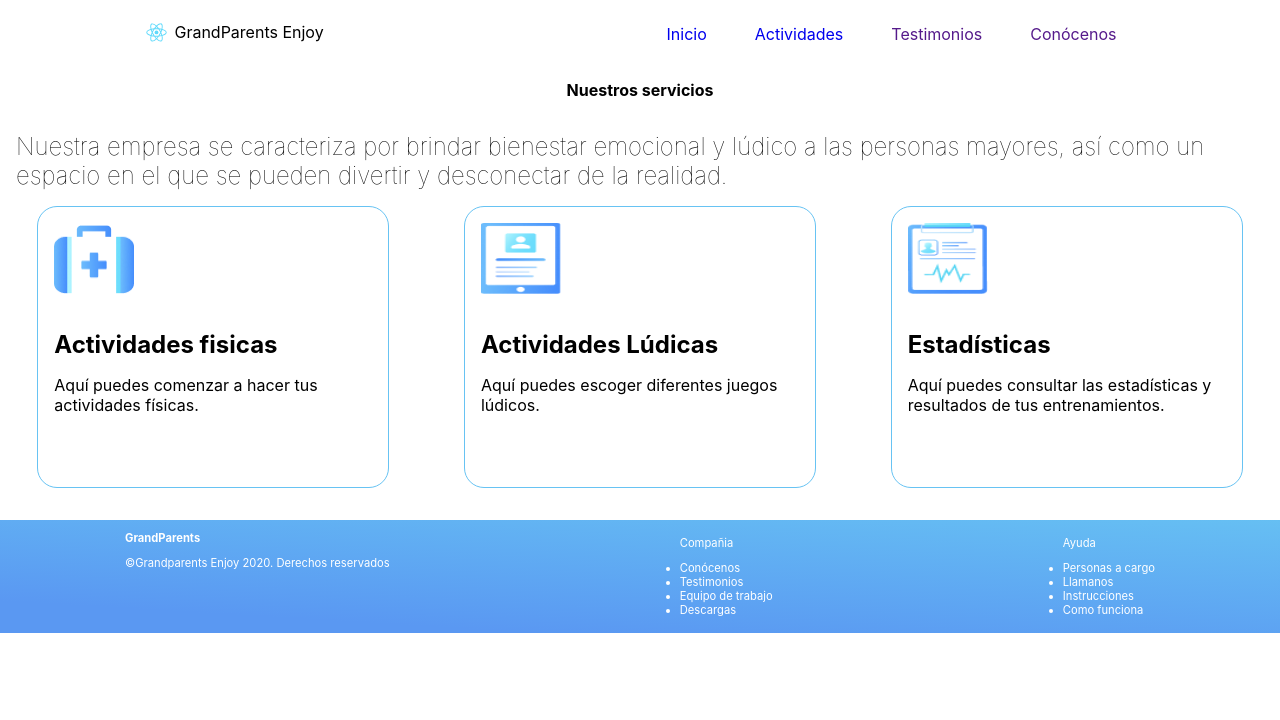
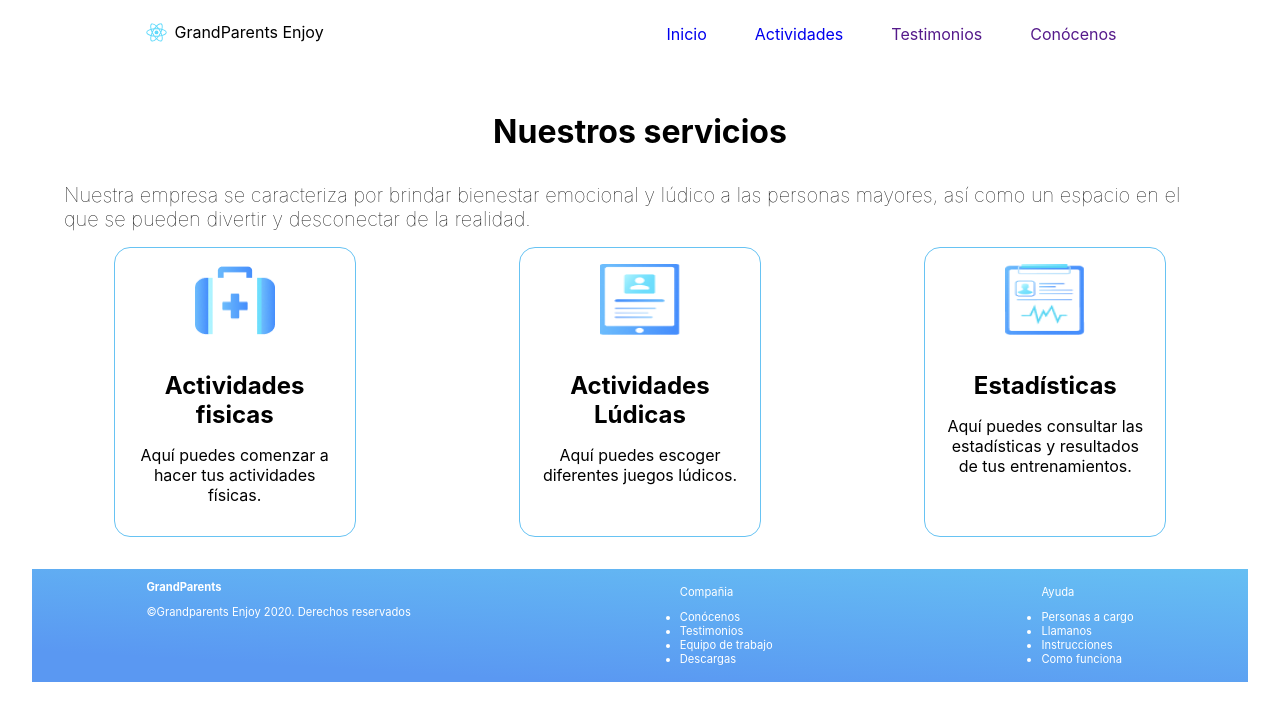
Before and after one commit to jssolarte/Proyecto-Desarrollo-web, a React (Create React App) app in the folder grandparents/: page /actividades in a window 1280 px wide. Shown: the top 720 px of the page. Built offline with nearby package versions, Linux system fonts and the light colour scheme.

Commit message:
activities styles fix

```diff
--- a/grandparents/src/Components/Home/actividades.js
+++ b/grandparents/src/Components/Home/actividades.js
@@ -21,7 +21,7 @@ function Actividades(){
   <Switch>
   <Route path="/actividades">
 
-        <div>
+        <div className="o-container-activities">
             <div className="o-title-p-activity">
              <h1 className="o-title-h1">Nuestros servicios</h1>
                 <p className="o-p-activity">Nuestra empresa se caracteriza por brindar bienestar emocional y lúdico a las personas mayores, así como un espacio en el que se pueden divertir y desconectar de la realidad.</p>
--- a/grandparents/src/Components/Home/home.css
+++ b/grandparents/src/Components/Home/home.css
@@ -133,6 +133,12 @@
   }
 
   /*Estilos pantalla actividades*/
+
+  .o-container-activities{
+
+    margin: 2rem;
+
+  }
   .o-title-p-activity {
     display: flex;
     justify-content: center;
@@ -141,15 +147,17 @@
 
   }
   .o-title-h1 {
-    font-size: medium;
+
     font-weight: bold;
     margin: 1rem;
   }
 
   .o-p-activity {
-    font-size: 24px;
+    font-size: 20px;
     font-weight: lighter;
     margin: 1rem;
+    margin-left: 2rem;
+    margin-right: 2rem;
   }
   .o-cards-activity {
     display: flex;
@@ -160,13 +168,14 @@
     margin-bottom: 2rem;
 
   }
+  /*CARD ESTILOS*/
   .o-detail-activity {
-    width: 350px;
-    height: 280px;
-    left: 143px;
-    top: 438px;
-    border: solid 1px #67c3f3;
-    border-radius: 20px;
+    width: 15rem;
+    height: 18rem;
+      border: solid 1px #67c3f3;
+    border-radius: 1rem;
+    align-items: center;
+      text-align: center;
   }
   .o-img-activity {
 
```
